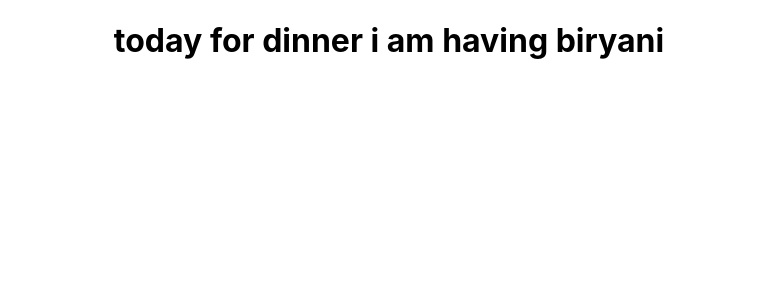
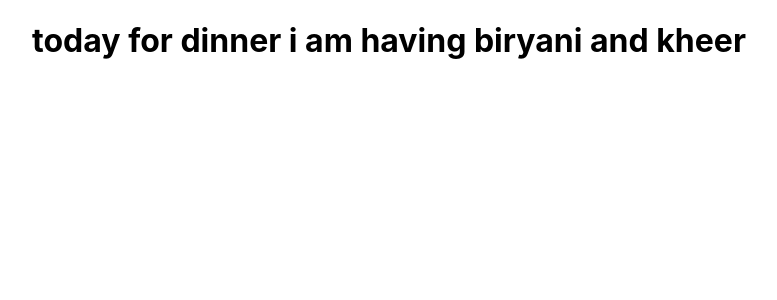
Before and after one commit to ali2527/bootcamp-react-1, a React (Create React App) app: page / in a window 1280 px wide. Shown: the top 300 px of the page, without its empty margins (251-1028 px from the left). Built offline with nearby package versions, Linux system fonts and the light colour scheme.

Commit message:
Update Dinner.js

```diff
--- a/src/Dinner.js
+++ b/src/Dinner.js
@@ -3,7 +3,7 @@
 function Dinner(props){
     return(
         <div>
-            <h1>today for dinner i am having {props.item}</h1>
+            <h1>today for dinner i am having {props.item} and {props.desert}</h1>
         </div>
     );
 }
```
